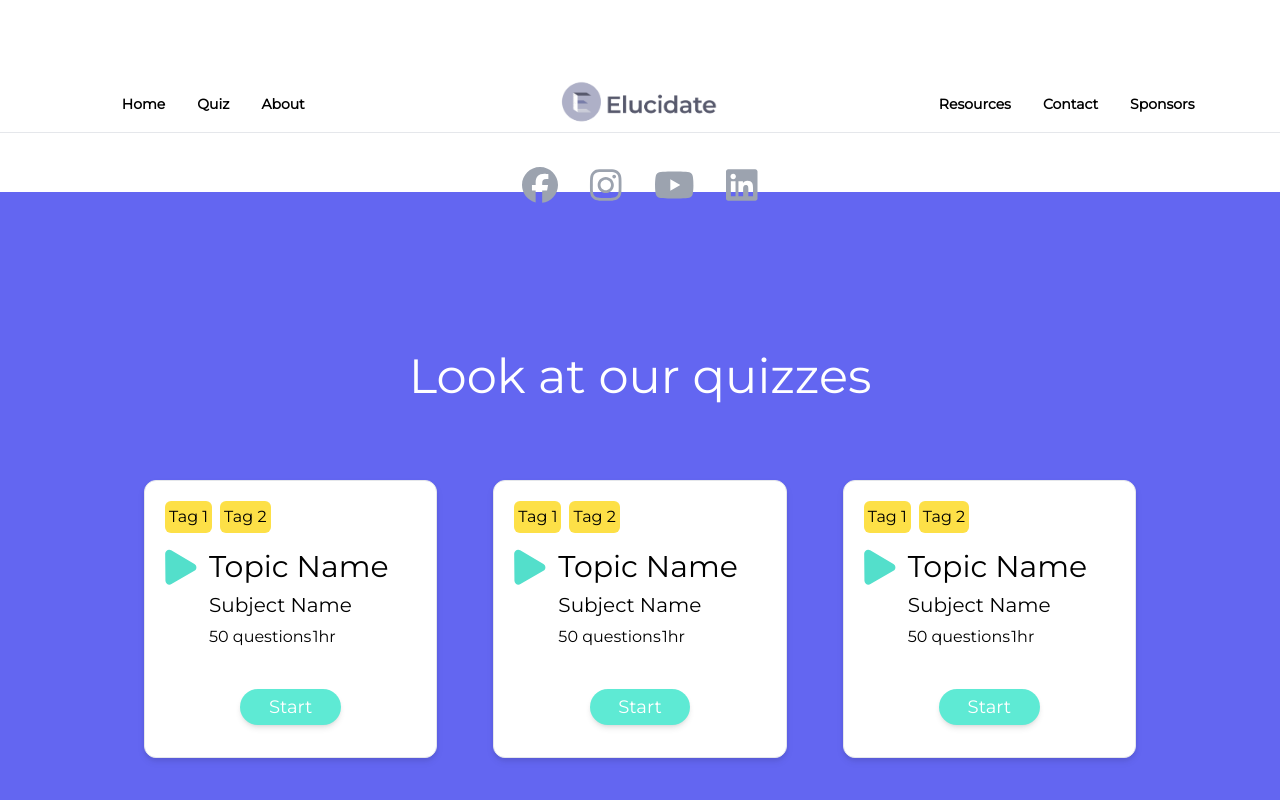
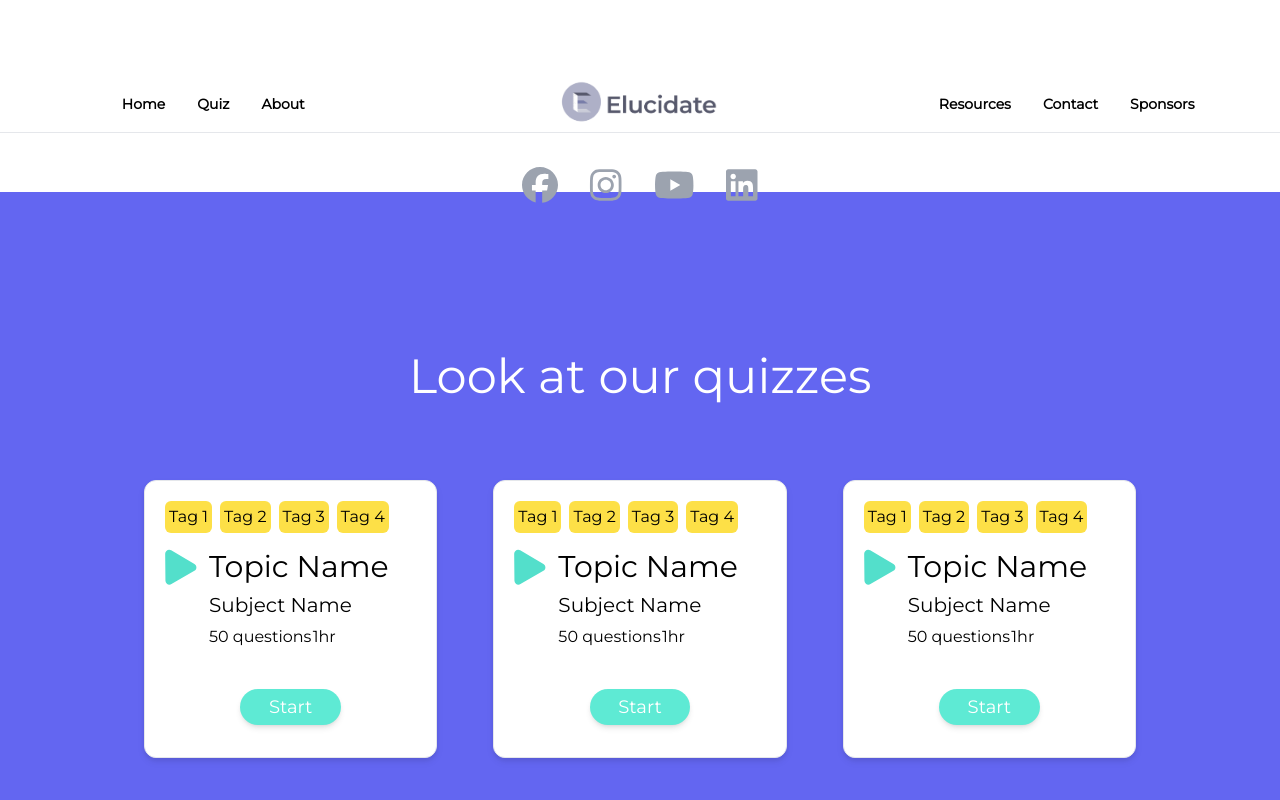
Before and after one commit to codersforcauses/elucidate, a Nuxt app in the folder client/: page / in a window 1280 px wide. Shown: the part 720-1520 px from the top of the page. Built offline with nearby package versions, Linux system fonts and the light colour scheme.

Commit message:
Fix the tags

```diff
--- a/client/components/QuizCard.vue
+++ b/client/components/QuizCard.vue
@@ -1,10 +1,12 @@
 <template>
   <div class="p-5 bg-white rounded-xl border border-gray-200 drop-shadow-md">
-    <div class="flex justify-left">
+    <div class="flex justify-between">
       <!-- Quiz tags - looping through an array of tags -->
-      <div v-for="tag in tags" :key="tag.tagLabel" class="flex justify-end">
-        <div class="text-center p-1 mr-2 mb-4
-        bg-yellow-300 rounded-md">{{tag.tagLabel}}
+      <div class="flex flex-wrap">
+        <div v-for="tag in tags" :key="tag.tagLabel">
+          <div class="text-center p-1 mr-2 mb-4
+          bg-yellow-300 rounded-md">{{tag.tagLabel}}
+          </div>
         </div>
       </div>
     </div>
@@ -40,7 +42,9 @@ export default {
       totalHour:'1hr',
       tags:[
         {tagLabel: 'Tag 1'},
-        {tagLabel: 'Tag 2'}
+        {tagLabel: 'Tag 2'},
+        {tagLabel: 'Tag 3'},
+        {tagLabel: 'Tag 4'}
       ]
     };
   }
```
